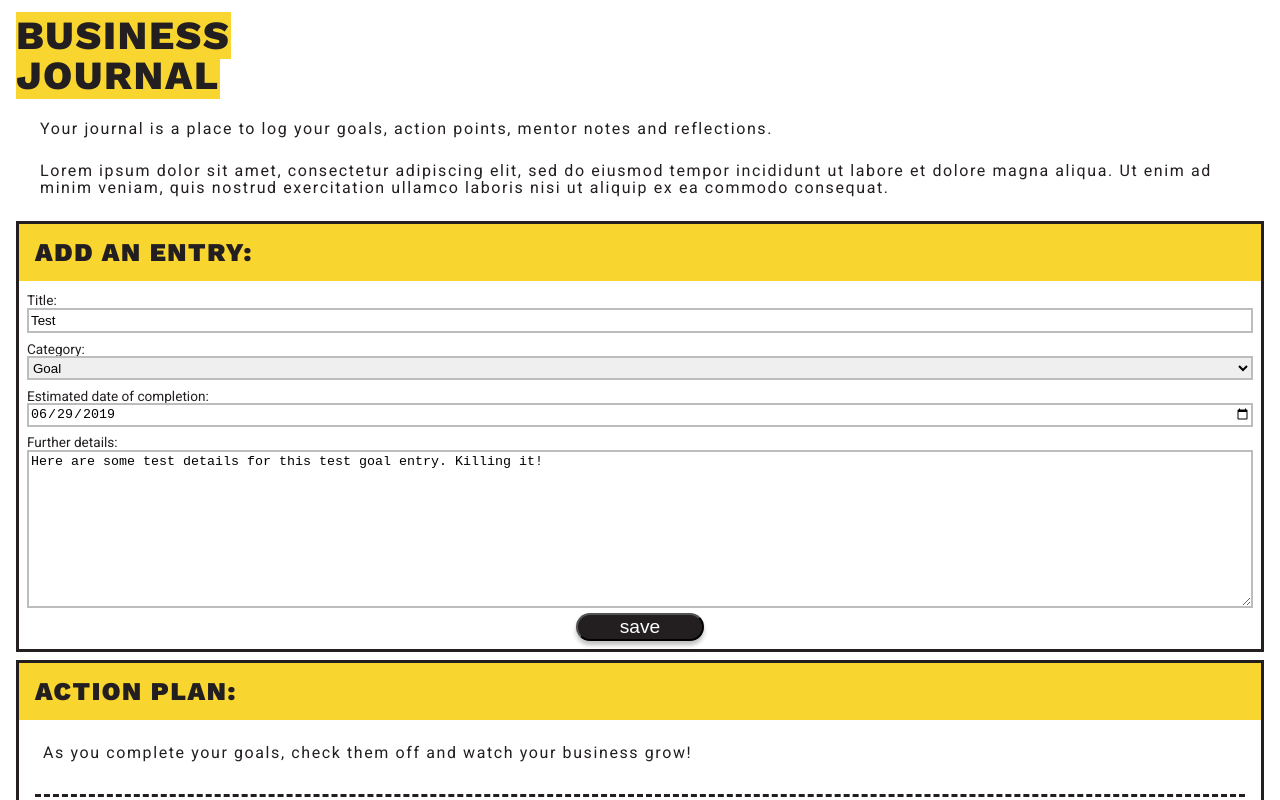
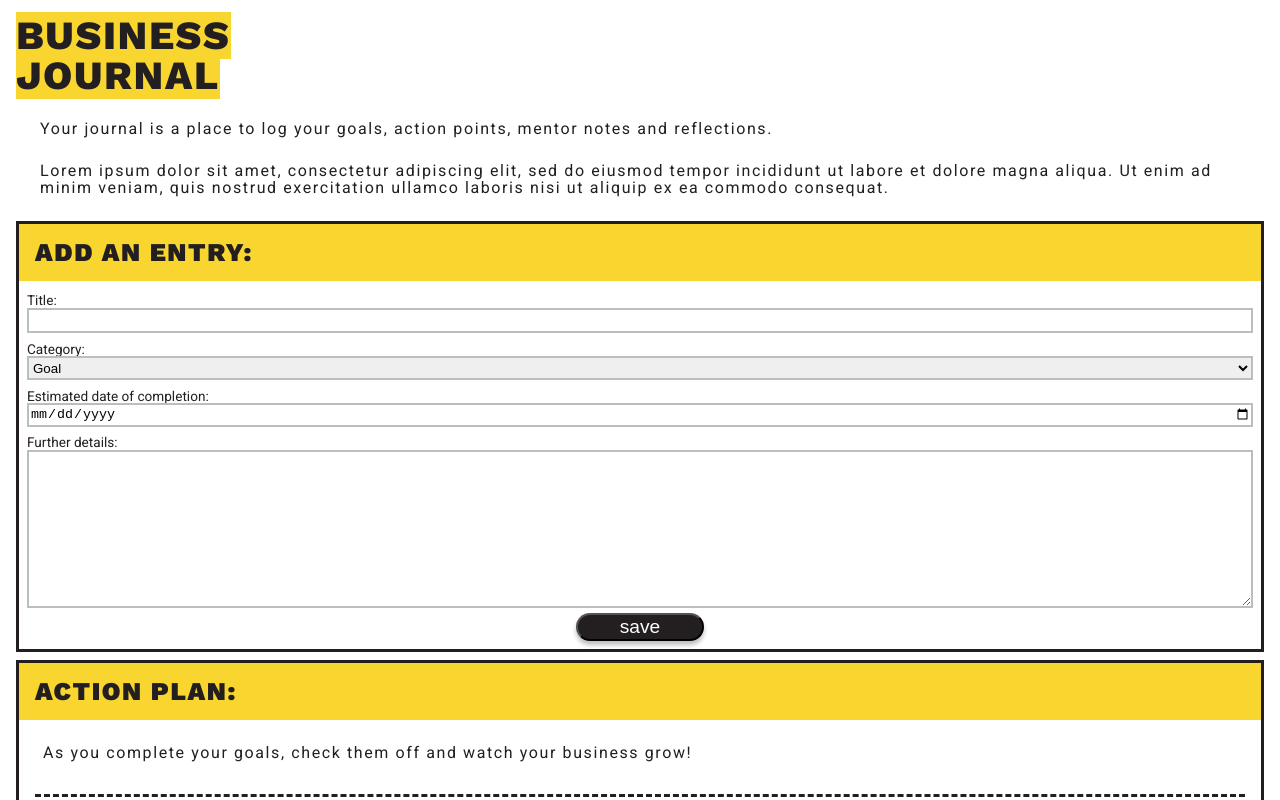
Before and after one commit to founders-programme-2/business-launchpad, a React (Create React App) app in the folder client/: page /journal in a window 1280 px wide. Shown: the top 800 px of the page. Built offline with nearby package versions, Linux system fonts and the light colour scheme.

Commit message:
Add context, remove placeholder state data, and refactor api call to include _id from context

```diff
--- a/client/src/components/Journal-AddEntry.js
+++ b/client/src/components/Journal-AddEntry.js
@@ -1,13 +1,14 @@
 import React, { Component, Fragment } from 'react';
 import axios from 'axios';
 import * as S from './Journal-AddEntry.style';
+import { MyContext } from './Context';
 
 class AddEntry extends Component {
   state = {
-    title: 'Test',
+    title: '',
     category: 'Goal',
-    date: '2019-06-29',
-    details: 'Here are some test details for this test goal entry. Killing it!',
+    date: '',
+    details: '',
   };
 
   handleChange = event => {
@@ -15,9 +16,14 @@ class AddEntry extends Component {
   };
 
   handleSubmit = event => {
+    // makes a variable from the information in the state and then adds _id from context
+    const newEntryData = this.state;
+    // eslint-disable-next-line
+    newEntryData._id = this.context.state._id;
+
     event.preventDefault();
+
     const dataToSend = this.state;
-    // no actual backend yet, this is just a placeholder with console.logs for later testing
     axios
       .post('/account/goal', dataToSend)
       // eslint-disable-next-line no-console
@@ -78,4 +84,6 @@ class AddEntry extends Component {
   }
 }
 
+AddEntry.contextType = MyContext;
+
 export default AddEntry;
```
